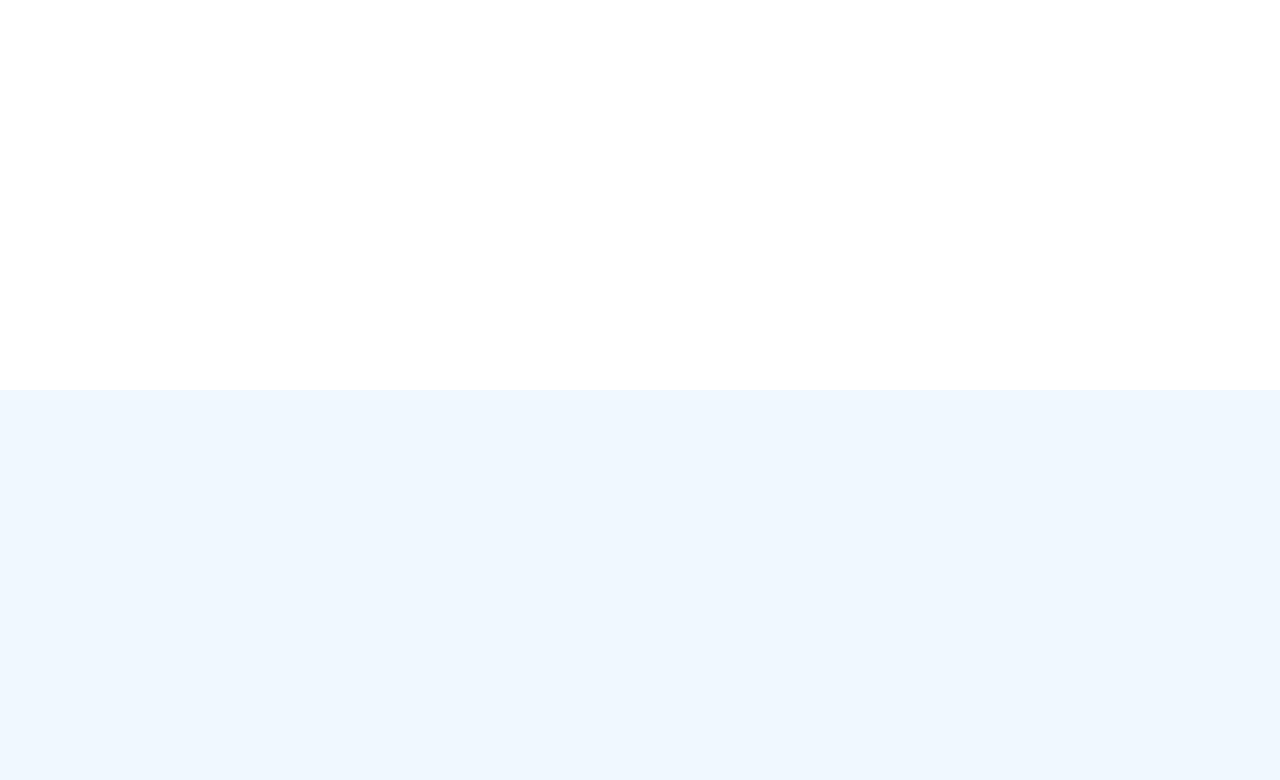
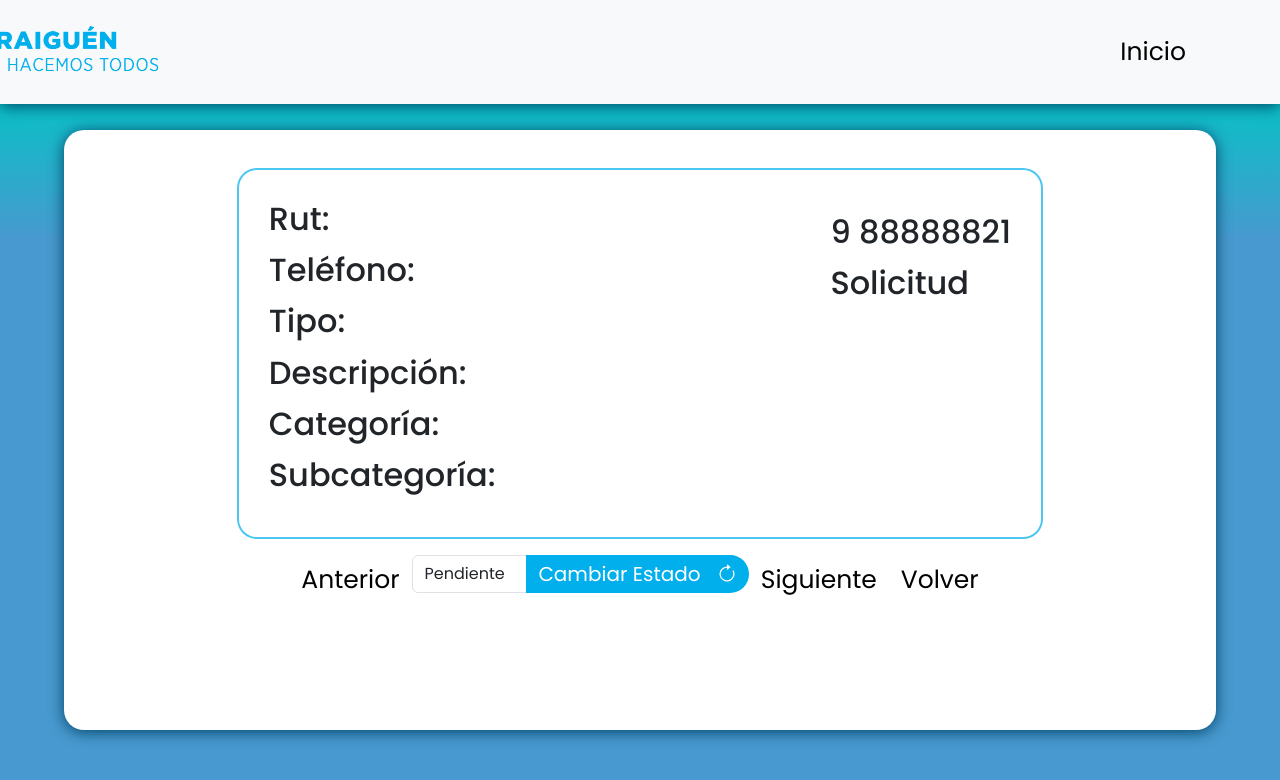
Before and after one commit to MarcoCaceresSenn/HackatonDCI, a React (Create React App) app: page /detail in a window 1280 px wide. Before the commit this address had no page. Shown: the top 780 px of the page. Built offline with nearby package versions, Linux system fonts and the light colour scheme.

Commit message:
detalles

```diff
--- a/src/app/routes/AppRoutes.jsx
+++ b/src/app/routes/AppRoutes.jsx
@@ -5,6 +5,7 @@ import RequestsView from '../../views/requests/requests-form.jsx'
 import RequestsConfirmView from '../../views/requests/requests-confirmation.jsx'
 import ComplainView from '../../views/complain/complain.jsx'
 import FunctionaryView from '../../views/functionary-views/functionary-view-main.jsx'
+import ShowDetail from '../../views/functionary-views/show-detail.jsx';
 
 export default function AppRoutes() {
     return (
@@ -15,6 +16,7 @@ export default function AppRoutes() {
                 <Route path="/reclamo" element={<ComplainView/>}></Route>
                 <Route path="/funcionario" element={<FunctionaryView/>}></Route>
                 <Route path="/confirmacion-solicitud" element={<RequestsConfirmView/>} />
+                <Route path="/detail" element={<ShowDetail/>} />
             </Routes>
         </Router>
     );
--- /dev/null
+++ b/src/views/functionary-views/show-detail.css
@@ -0,0 +1,63 @@
+.custom-width {
+    margin-top: 3vw;
+    background-color: white;
+    width: 70%;
+    padding: 30px;
+    border: 2px solid rgba(0, 175, 236, 0.7);
+    border-radius: 20px;
+}
+
+.requests-container {
+    display: flex;
+    align-items: center;
+    margin-top: 2vw;
+    border-radius: 20px;
+    width: 90%;
+    background-color: #fff;
+    display: flex;
+    flex-direction: column;
+    margin-left: 5%;
+    height: 75vh;
+    box-shadow: 0 2px 15px #004365;
+}
+
+h2 {
+    margin-bottom: 1vw;
+}
+.custom-confirm-button{
+    border: none;
+    border-radius: 25px;
+    width: 90%;
+    height: 7vh;
+    background-color: #00AFEC;
+    font-size: 20px;
+    display: flex;
+    align-items: center;
+    justify-content: center;
+}
+
+.custom-back{
+    border: none;
+    background-color: transparent;
+    color: black;
+    font-size: 20px;
+}
+.custom-back:hover{
+    background-color: transparent;
+    color: black;
+}
+
+.large-select {
+    height: 38px; /* Ajusta la altura según tus necesidades */
+}
+
+.custom-confirm-button {
+    /* ... Otros estilos ... */
+    height: 38px; /* Ajusta la altura según tus necesidades, igualando la altura del select */
+}
+
+/* ... Otros estilos ... */
+
+.large-new{
+    width: 66%;
+}
--- /dev/null
+++ b/src/views/functionary-views/show-detail.jsx
@@ -0,0 +1,127 @@
+import React, { useState } from "react";
+import NavBar from "../../components/navbar.component";
+import { useLocation } from "react-router-dom";
+import Form from "react-bootstrap/Form";
+import Button from "react-bootstrap/Button";
+import { ArrowClockwise } from "react-bootstrap-icons";
+import InputGroup from "react-bootstrap/InputGroup";
+import FormControl from "react-bootstrap/FormControl";
+import RequestsServices from "../../adapters/api/requests.services";
+import "./show-detail.css";
+
+export default function ShowDetail() {
+  const { state } = useLocation();
+  const rut = state?.rut;
+  const solicitud = state?.solicitud;
+  const category = state?.category;
+  const subCategory = state?.subCategory;
+
+  const [selectedStatus, setSelectedStatus] = useState("Pendiente");
+
+  const backToAll = () => {
+    window.history.back();
+  };
+
+  const handleNextRequest = () => {
+    // Lógica para ir a la siguiente solicitud
+    console.log("Ir a la siguiente solicitud");
+  };
+
+  const handlePreviousRequest = () => {
+    // Lógica para volver a la solicitud anterior
+    console.log("Volver a la solicitud anterior");
+  };
+
+  const handleChangeStatus = () => {
+    // Lógica para cambiar el estado de la solicitud
+    console.log("Cambiar estado a:", selectedStatus);
+  };
+
+  const handleRequests = async (event) => {
+    event.preventDefault();
+    console.log("ELuser:", user);
+    const response = await RequestsServices.createRequest(user);
+    console.log(response);
+    if (response.status === 200) {
+      alert("Solicitud enviada correctamente");
+      window.location.href = "/";
+    } else {
+      alert("Error al enviar la solicitud");
+    }
+  };
+
+  const user = {
+    rut: rut,
+    description: solicitud,
+    category: category,
+    subcategory: subCategory,
+  };
+
+  return (
+    <div className="general-container">
+      <NavBar />
+      <div className="requests-container">
+        <div className="custom-width d-flex justify-content-between">
+          <div>
+            <h2>Rut:</h2>
+            <h2>Teléfono:</h2>
+            <h2>Tipo:</h2>
+            <h2>Descripción:</h2>
+            <h2>Categoría:</h2>
+            <h2>Subcategoría:</h2>
+          </div>
+          <div>
+            <h2>{rut}</h2>
+            <h2>9 88888821</h2>
+            <h2>Solicitud</h2>
+            <h2>{solicitud}</h2>
+            <h2>{category}</h2>
+            <h2>{subCategory}</h2>
+          </div>
+        </div>
+        <Form>
+          <div className="d-flex justify-content-between mt-3">
+            <Button onClick={handlePreviousRequest} className="custom-button">
+              Anterior
+            </Button>
+
+
+            <InputGroup>
+              <FormControl
+                as="select"
+                value={selectedStatus}
+                onChange={(e) => setSelectedStatus(e.target.value)}
+                className="custom-select large-select"
+              >
+                <option value="Pendiente">Pendiente</option>
+                <option value="Aceptado">Aceptado</option>
+                <option value="Rechazado">Rechazado</option>
+                <option value="En proceso">En proceso</option>
+              </FormControl>
+
+              <Button
+                onClick={handleChangeStatus}
+                className="custom-confirm-button large-new"
+              >
+                Cambiar Estado&nbsp;&nbsp;&nbsp;
+                <ArrowClockwise />
+              </Button>
+            </InputGroup>
+
+            <Button onClick={handleNextRequest} className="custom-button">
+              Siguiente
+            </Button>
+
+
+            <Button onClick={backToAll} className="custom-button">
+              Volver
+            </Button>
+
+
+
+          </div>
+        </Form>
+      </div>
+    </div>
+  );
+}
```
